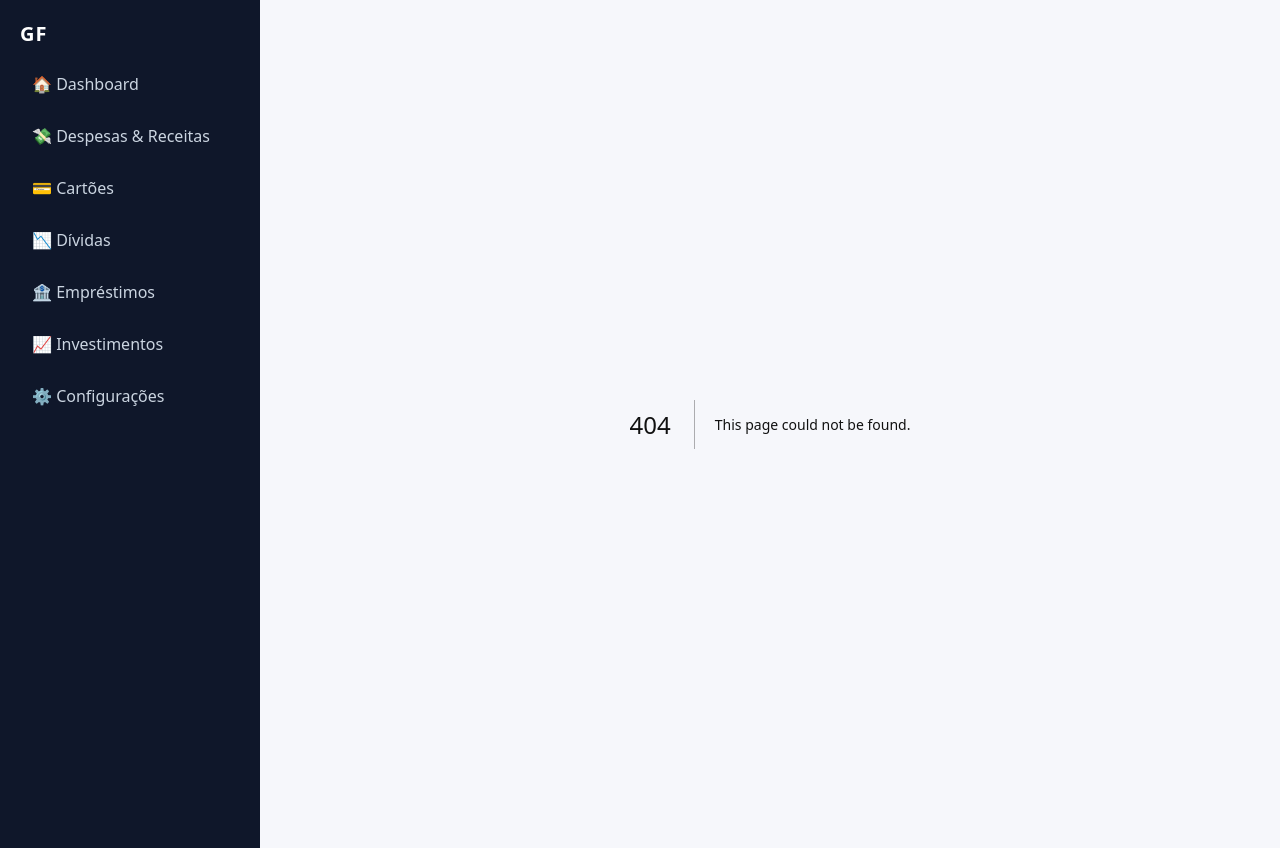
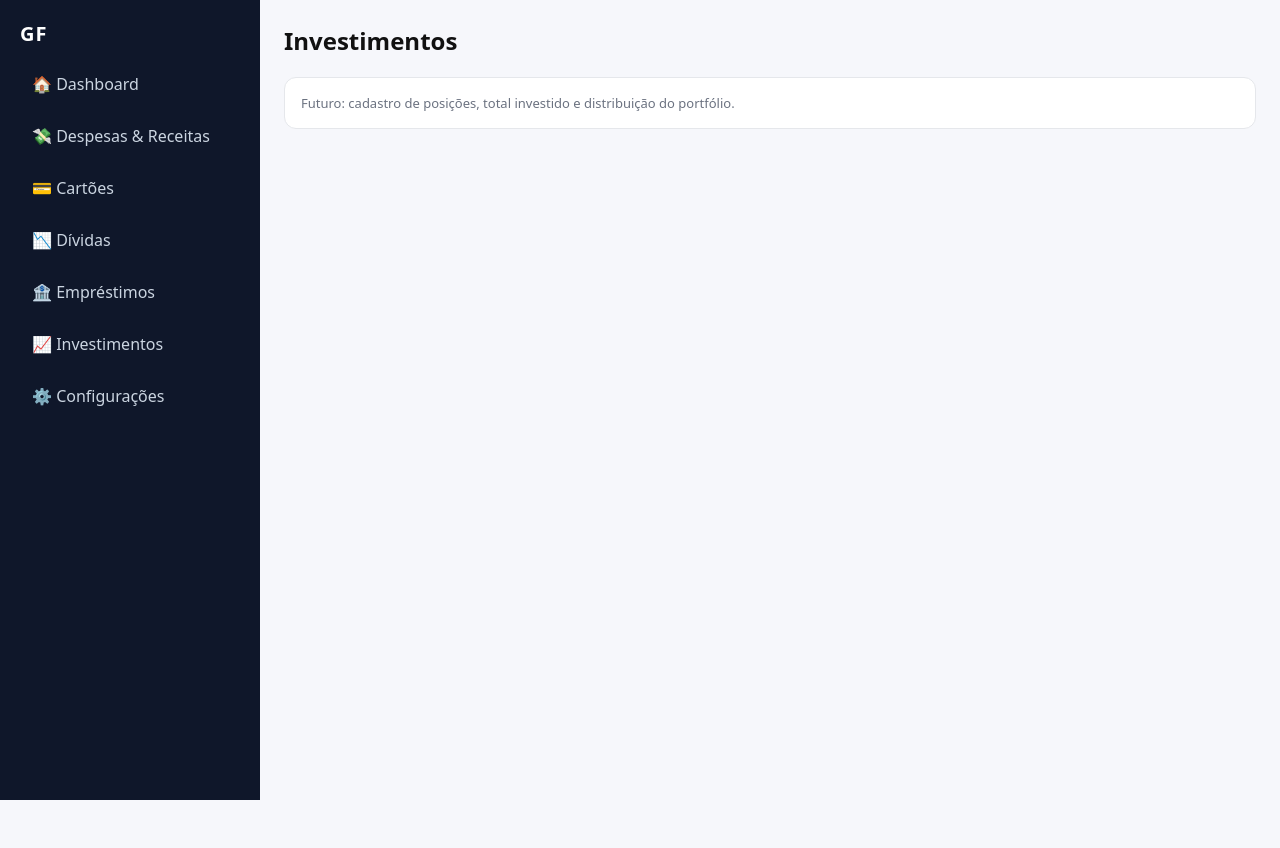
Before and after one commit to Ivanmonteiro-create/gerenciamentofamiliar.site, a Next.js app: page /investimentos in a window 1280 px wide. Before the commit this address had no page. After the commit the page ends 800 px from the top, so only its background shows below. Built offline with nearby package versions, Linux system fonts and the light colour scheme.

Commit message:
Create page.js

```diff
--- /dev/null
+++ b/app/investimentos/page.js
@@ -0,0 +1,10 @@
+export default function Investimentos() {
+  return (
+    <>
+      <h2 style={{marginTop:0}}>Investimentos</h2>
+      <div className="card">
+        <p className="muted">Futuro: cadastro de posições, total investido e distribuição do portfólio.</p>
+      </div>
+    </>
+  );
+}
```
